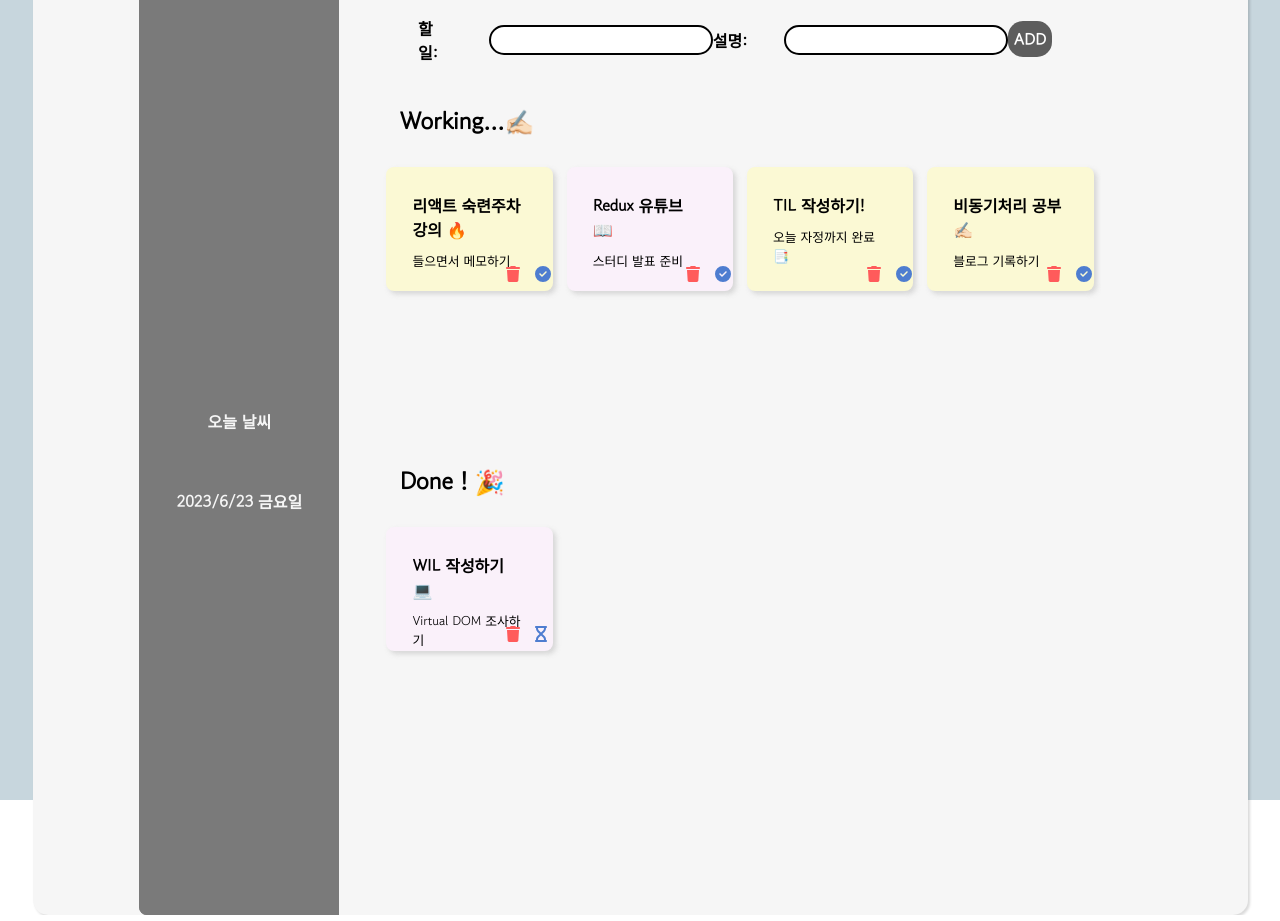
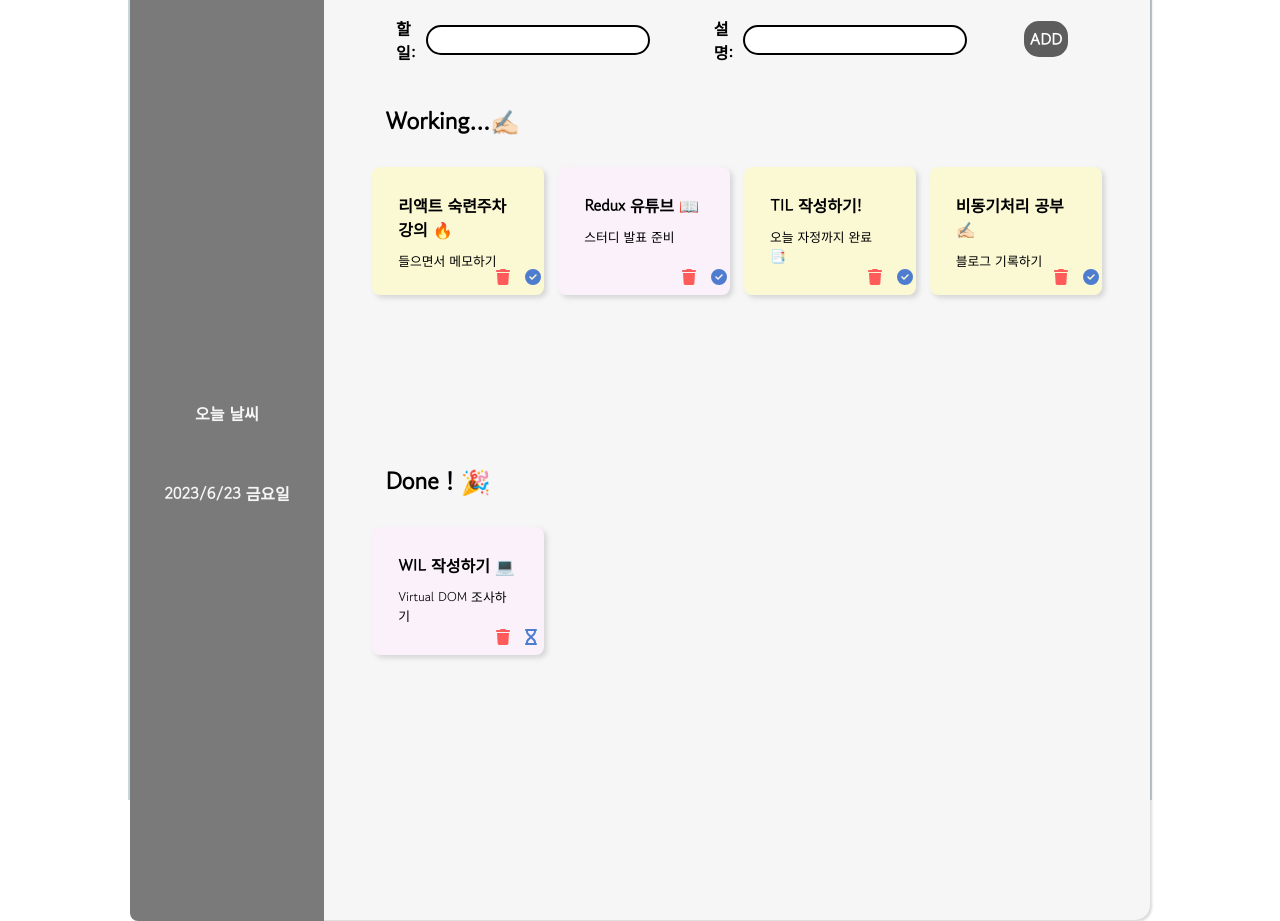
Before and after one commit to nayoung3669/todolist_react, a React (Create React App) app: page / in a window 1280 px wide. Built offline with nearby package versions, Linux system fonts and the light colour scheme.

Commit message:
css 수정

```diff
--- a/src/components/Sidebar.js
+++ b/src/components/Sidebar.js
@@ -11,7 +11,7 @@ const Sidebar = () => {
   let day = today.getDay();
 
   return (
-    <div className="sidebar">
+    <>
       {isNaN(params.id) && (
         <div className="sidebar">
           <div className="category">오늘 날씨</div>
@@ -20,7 +20,7 @@ const Sidebar = () => {
           </div>
         </div>
       )}
-    </div>
+    </>
   );
 };
 
--- a/src/components/TodoInput.js
+++ b/src/components/TodoInput.js
@@ -5,16 +5,17 @@ const TodoInputBlock = styled.div`
   display: flex;
   align-items: center;
   height: 65px;
-  width: 92%;
+  width: 95%;
   margin-left: 10px;
 
   p {
     width: 60px;
     font-size: 1rem;
-    margin-right: 20px;
-    margin-right: 2rem;
+    margin-right: 10px;
   }
+
   input {
+    margin-right: 4rem;
     width: 14rem;
     height: 30px;
     border-radius: 15px;
@@ -22,6 +23,16 @@ const TodoInputBlock = styled.div`
   }
   & + & {
     margin-left: 20px;
+  }
+
+  @media screen and (max-width: 1180px) {
+    width: 90%;
+    margin: 0;
+
+    input {
+      margin: 0;
+      margin-right: 15px;
+    }
   }
 `;
 
--- a/src/container/TodoInputContainer.js
+++ b/src/container/TodoInputContainer.js
@@ -28,7 +28,6 @@ const TodoInputContainerBlock = styled.div`
   @media screen and (max-width: 1180px) {
     flex-direction: column;
     width: 500px;
-    margin-top: 30px;
   }
 `;
 
--- a/src/layout/TodoTemplate.js
+++ b/src/layout/TodoTemplate.js
@@ -9,8 +9,8 @@ const TemplateBlock = styled.div`
   justify-content: center;
   position: relative;
   background-color: #f6f6f6;
-  width: 1215px;
-  height: 1030px;
+  width: 1020px;
+  height: 1040px;
   border-radius: 15px;
   box-shadow: rgba(0, 0, 0, 0.15) 1.95px 1.95px 2.6px;
   font-weight: 600;
@@ -20,8 +20,8 @@ const TemplateBlock = styled.div`
     flex-direction: column;
     align-items: center;
     justify-content: center;
-    margin-top: 9%;
-    height: 920px;
+    margin-top: 10.9%;
+    height: 930px;
     gap: 50px;
     color: #f6f6f6;
     border-bottom-left-radius: 8px;
@@ -68,11 +68,14 @@ const TemplateBlock = styled.div`
     }
 
     .sidebar {
+      margin: 0;
       width: 100%;
-      height: 60px;
+      height: 68px;
       gap: 0px;
-      margin-top: 22px;
+      font-size: 0.9rem;
       border-radius: 0;
+      padding-top: 10px;
+      margin-bottom: 10px;
     }
   }
 `;
--- a/src/styles/GlobalStyle.js
+++ b/src/styles/GlobalStyle.js
@@ -3,6 +3,8 @@ import { createGlobalStyle } from "styled-components";
 const GlobalStyle = createGlobalStyle`
 
   body {
+    width: 80%;
+    margin: auto;
     font-family: "Helvetica", "Arial", sans-serif;
   }
 
--- a/src/styles/todos.js
+++ b/src/styles/todos.js
@@ -16,7 +16,7 @@ export const TodoItemBlock = styled.div`
     background-color: #fbf9d4;
     display: block;
     border: none;
-    height: 7.8em;
+    height: 8em;
     width: 100%;
     padding: 1em;
     box-shadow: 3px 3px 5px rgba(162, 162, 162, 0.38);
```
